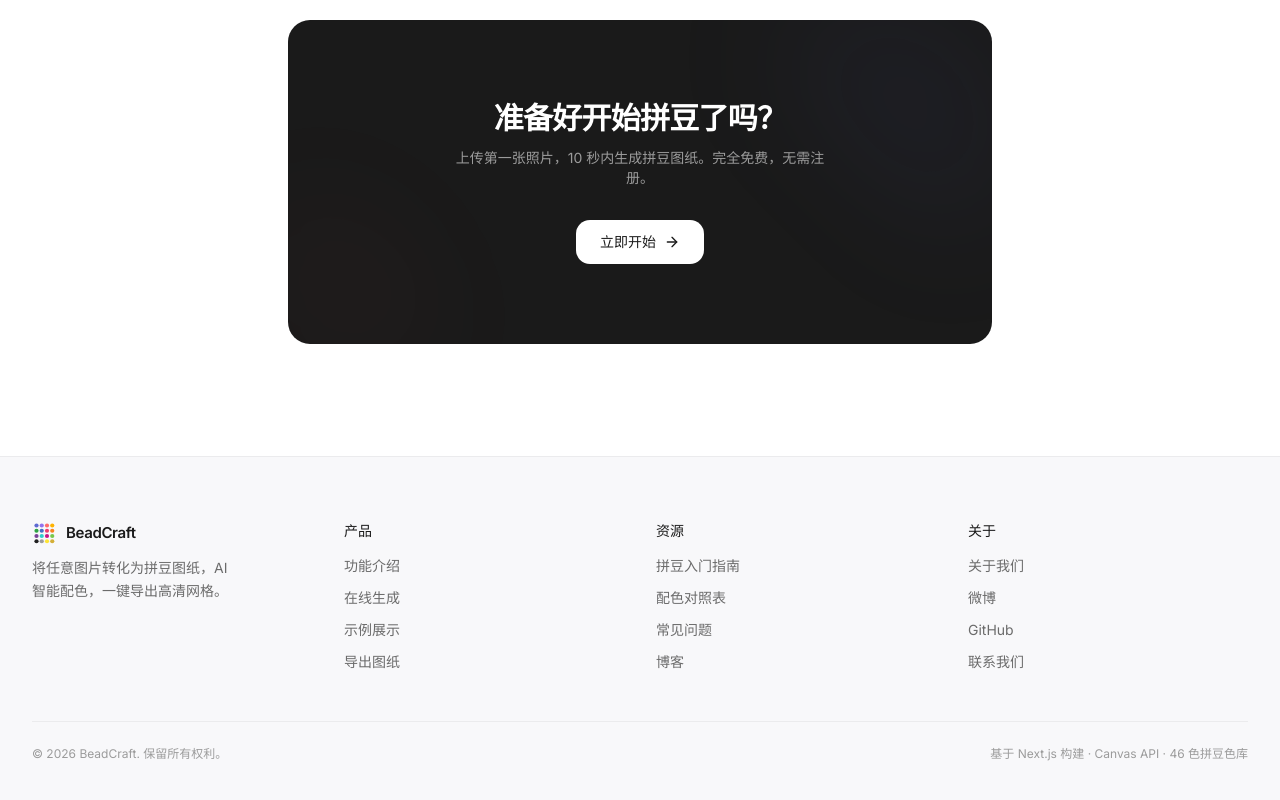
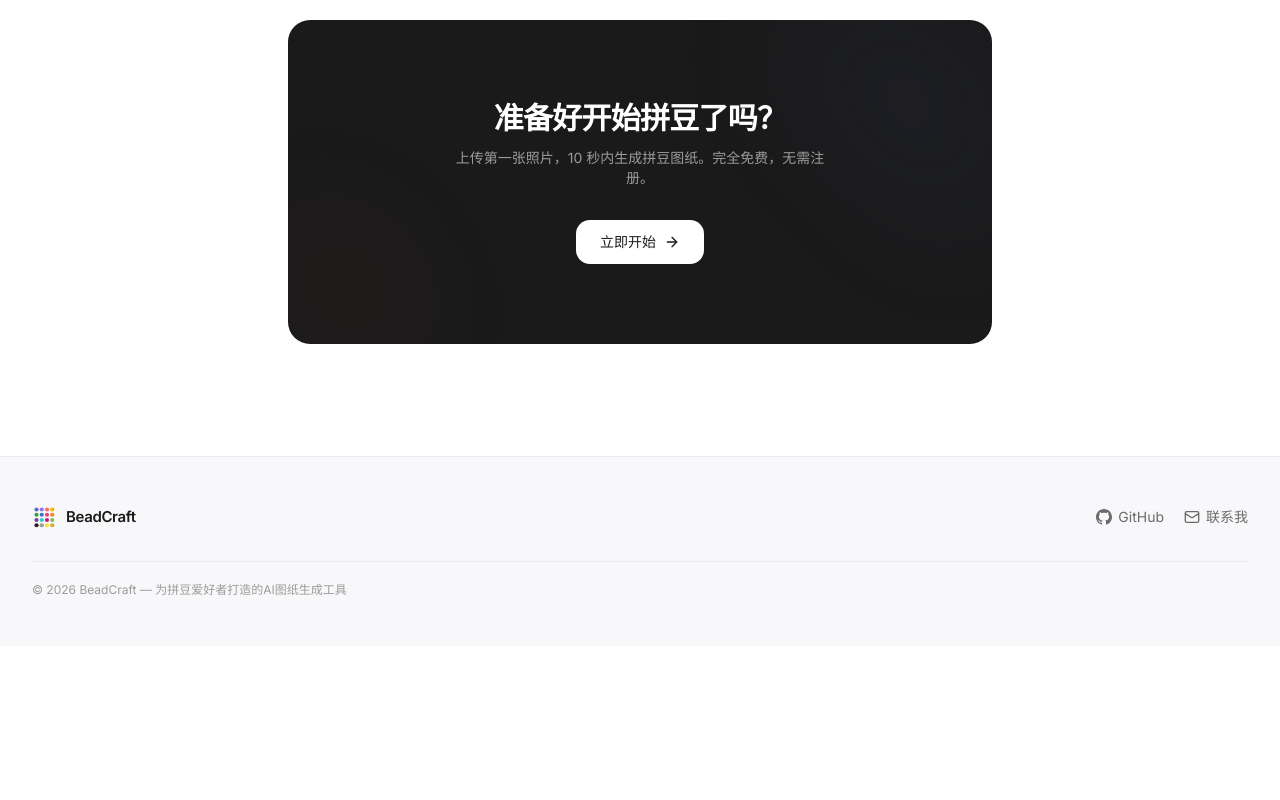
Before and after one commit to PXY000/beadcraft, a Next.js app: page / in a window 1280 px wide. Shown: the part 3655-4455 px from the top of the page. After the commit the page ends 4301 px from the top, so only its background shows below. Built offline with nearby package versions, Linux system fonts and the light colour scheme.

Commit message:
精简导航：删除无效跳转，保留GitHub链接，联系我弹窗显示邮箱

```diff
--- a/components/layout/footer.tsx
+++ b/components/layout/footer.tsx
@@ -1,61 +1,83 @@
+"use client";
+
+import { useState } from "react";
 import { Container } from "./container";
 import { BeadIcon } from "./bead-icon";
-
-const footerLinks = {
-  产品: ["功能介绍", "在线生成", "示例展示", "导出图纸"],
-  资源: ["拼豆入门指南", "配色对照表", "常见问题", "博客"],
-  关于: ["关于我们", "微博", "GitHub", "联系我们"],
-};
+import { Mail, X } from "lucide-react";
 
 export function Footer() {
+  const [showEmail, setShowEmail] = useState(false);
+
   return (
     <footer className="border-t border-black/5 bg-[#F8F8FA]">
       <Container>
-        <div className="py-12 lg:py-16">
-          <div className="grid grid-cols-2 gap-8 md:grid-cols-4">
+        <div className="py-10 sm:py-12">
+          <div className="flex flex-col sm:flex-row items-start sm:items-center justify-between gap-6">
             {/* Brand */}
-            <div className="col-span-2 md:col-span-1">
-              <div className="flex items-center gap-2.5 mb-3">
-                <BeadIcon className="size-6" />
-                <span className="font-semibold text-[15px] tracking-tight text-[#1A1A1A]">
-                  BeadCraft
-                </span>
-              </div>
-              <p className="text-sm text-[#6B6B6B] leading-relaxed max-w-[200px]">
-                将任意图片转化为拼豆图纸，AI 智能配色，一键导出高清网格。
-              </p>
+            <div className="flex items-center gap-2.5">
+              <BeadIcon className="size-6" />
+              <span className="font-semibold text-[15px] tracking-tight text-[#1A1A1A]">
+                BeadCraft
+              </span>
             </div>
 
             {/* Links */}
-            {Object.entries(footerLinks).map(([title, links]) => (
-              <div key={title}>
-                <h4 className="text-sm font-medium text-[#1A1A1A] mb-3">{title}</h4>
-                <ul className="space-y-2">
-                  {links.map((link) => (
-                    <li key={link}>
-                      <a
-                        href="#"
-                        className="text-sm text-[#6B6B6B] hover:text-[#1A1A1A] transition-colors"
-                      >
-                        {link}
-                      </a>
-                    </li>
-                  ))}
-                </ul>
-              </div>
-            ))}
+            <div className="flex items-center gap-5">
+              <a
+                href="https://github.com/PXY000/beadcraft"
+                target="_blank"
+                rel="noopener noreferrer"
+                className="flex items-center gap-1.5 text-sm text-[#6B6B6B] hover:text-[#1A1A1A] transition-colors"
+              >
+                <svg className="size-4" viewBox="0 0 24 24" fill="currentColor"><path d="M12 0c-6.626 0-12 5.373-12 12 0 5.302 3.438 9.8 8.207 11.387.599.111.793-.261.793-.577v-2.234c-3.338.726-4.033-1.416-4.033-1.416-.546-1.387-1.333-1.756-1.333-1.756-1.089-.745.083-.729.083-.729 1.205.084 1.839 1.237 1.839 1.237 1.07 1.834 2.807 1.304 3.492.997.107-.775.418-1.305.762-1.604-2.665-.305-5.467-1.334-5.467-5.931 0-1.311.469-2.381 1.236-3.221-.124-.303-.535-1.524.117-3.176 0 0 1.008-.322 3.301 1.23.957-.266 1.983-.399 3.003-.404 1.02.005 2.047.138 3.006.404 2.291-1.552 3.297-1.23 3.297-1.23.653 1.653.242 2.874.118 3.176.77.84 1.235 1.911 1.235 3.221 0 4.609-2.807 5.624-5.479 5.921.43.372.823 1.102.823 2.222v3.293c0 .319.192.694.801.576 4.765-1.589 8.199-6.086 8.199-11.386 0-6.627-5.373-12-12-12z"/></svg>
+                GitHub
+              </a>
+              <button
+                onClick={() => setShowEmail(true)}
+                className="flex items-center gap-1.5 text-sm text-[#6B6B6B] hover:text-[#1A1A1A] transition-colors"
+              >
+                <Mail className="size-4" />
+                联系我
+              </button>
+            </div>
           </div>
 
-          <div className="mt-12 pt-6 border-t border-black/5 flex flex-col sm:flex-row items-center justify-between gap-4">
+          <div className="mt-8 pt-5 border-t border-black/5">
             <p className="text-xs text-[#9B9B9B]">
-              &copy; {new Date().getFullYear()} BeadCraft. 保留所有权利。
-            </p>
-            <p className="text-xs text-[#9B9B9B]">
-              基于 Next.js 构建 &middot; Canvas API &middot; 46 色拼豆色库
+              &copy; {new Date().getFullYear()} BeadCraft &mdash; 为拼豆爱好者打造的AI图纸生成工具
             </p>
           </div>
         </div>
       </Container>
+
+      {/* Email popup */}
+      {showEmail && (
+        <div className="fixed inset-0 z-50 flex items-center justify-center bg-black/20 backdrop-blur-sm">
+          <div className="bg-white rounded-2xl shadow-lg ring-1 ring-black/5 p-6 mx-4 max-w-sm w-full">
+            <div className="flex items-center justify-between mb-4">
+              <h3 className="text-sm font-semibold text-[#1A1A1A]">联系方式</h3>
+              <button
+                onClick={() => setShowEmail(false)}
+                className="size-7 rounded-lg flex items-center justify-center text-[#9B9B9B] hover:bg-[#F0F0F4] hover:text-[#1A1A1A] transition-colors"
+              >
+                <X className="size-4" />
+              </button>
+            </div>
+            <div className="flex items-center gap-3 p-3 rounded-xl bg-[#F8F8FA]">
+              <Mail className="size-5 text-[#5E6AD2]" />
+              <a
+                href="mailto:2939177020@qq.com"
+                className="text-sm font-medium text-[#5E6AD2] hover:underline"
+              >
+                2939177020@qq.com
+              </a>
+            </div>
+            <p className="text-xs text-[#9B9B9B] mt-3">
+              品牌色号指正、功能建议、问题反馈，欢迎来信。
+            </p>
+          </div>
+        </div>
+      )}
     </footer>
   );
 }
```
